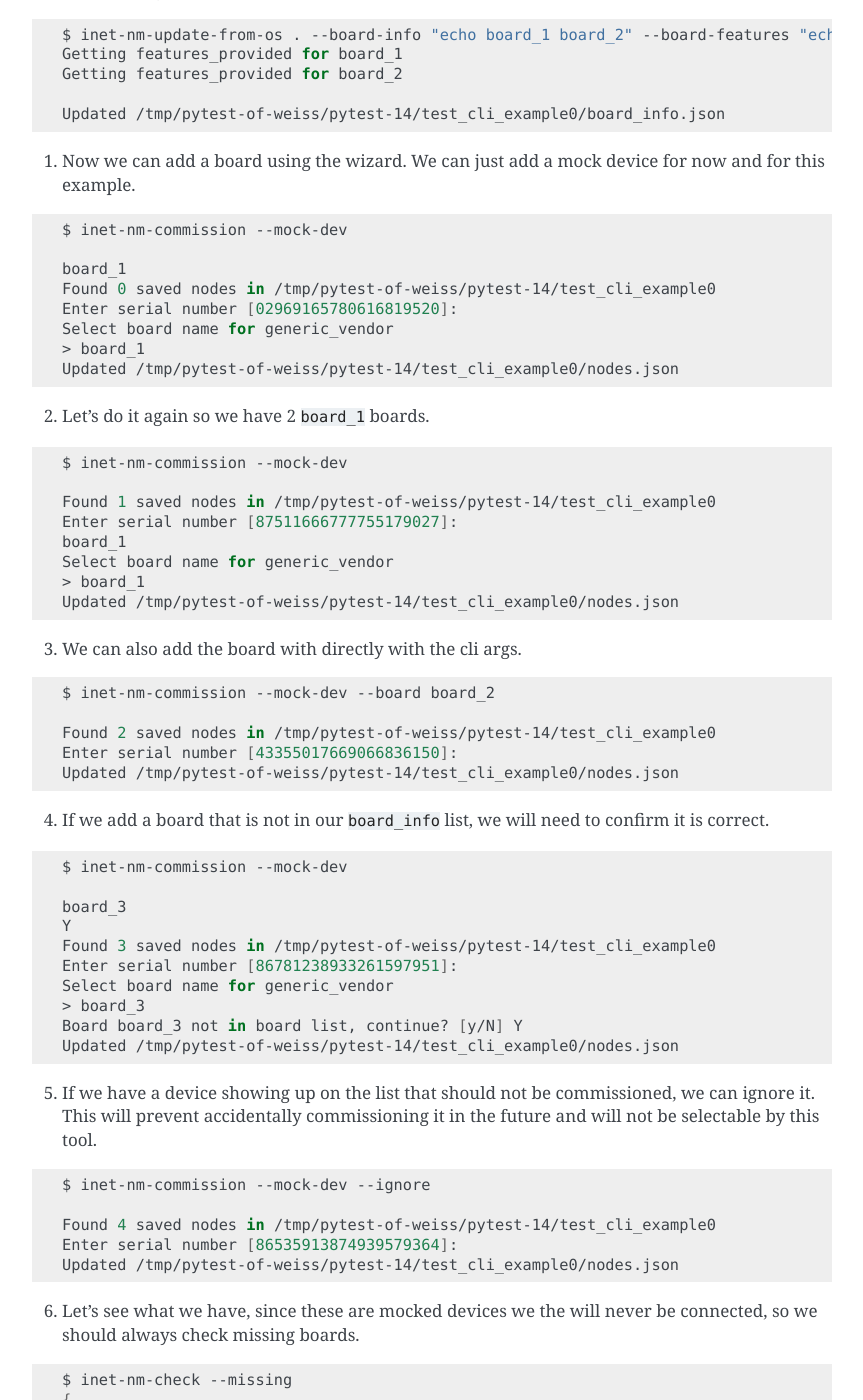
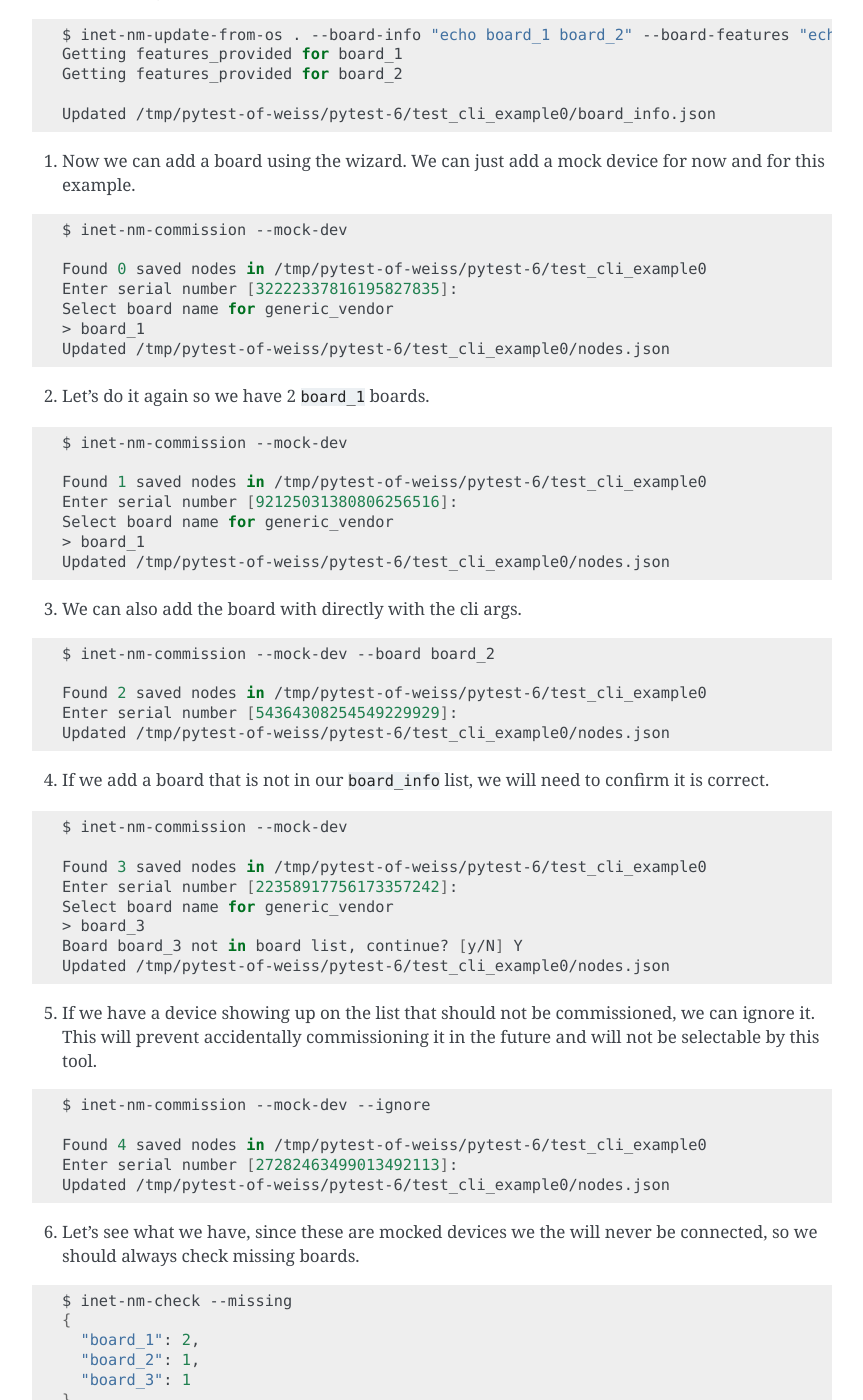
Before and after one commit to inetrg/inet-nm, a Sphinx documentation site: the page built from docs/cli-example.md, in a window 1280 px wide and 1400 px high, scrolled down 431 px. Shown: the whole window, without its empty margins (338-1201 px from the left). Built offline with Sphinx 7.4.7, drawn with Linux system fonts in a browser that asks for light colours; some of the changed text lies outside the part shown.

Commit message:
doc(example): Update cli example

````diff
--- a/docs/cli-example.md
+++ b/docs/cli-example.md
@@ -13,63 +13,59 @@
 Getting features_provided for board_1
 Getting features_provided for board_2
 
-Updated /tmp/pytest-of-weiss/pytest-14/test_cli_example0/board_info.json
+Updated /tmp/pytest-of-weiss/pytest-6/test_cli_example0/board_info.json
 ```
 
 1. Now we can add a board using the wizard. We can just add a mock device for now and for this example.
 ```bash
 $ inet-nm-commission --mock-dev
 
-board_1
-Found 0 saved nodes in /tmp/pytest-of-weiss/pytest-14/test_cli_example0
-Enter serial number [02969165780616819520]:
+Found 0 saved nodes in /tmp/pytest-of-weiss/pytest-6/test_cli_example0
+Enter serial number [32222337816195827835]:
 Select board name for generic_vendor
 > board_1
-Updated /tmp/pytest-of-weiss/pytest-14/test_cli_example0/nodes.json
+Updated /tmp/pytest-of-weiss/pytest-6/test_cli_example0/nodes.json
 ```
 
 2. Let's do it again so we have 2 `board_1` boards.
 ```bash
 $ inet-nm-commission --mock-dev
 
-Found 1 saved nodes in /tmp/pytest-of-weiss/pytest-14/test_cli_example0
-Enter serial number [87511666777755179027]:
-board_1
+Found 1 saved nodes in /tmp/pytest-of-weiss/pytest-6/test_cli_example0
+Enter serial number [92125031380806256516]:
 Select board name for generic_vendor
 > board_1
-Updated /tmp/pytest-of-weiss/pytest-14/test_cli_example0/nodes.json
+Updated /tmp/pytest-of-weiss/pytest-6/test_cli_example0/nodes.json
 ```
 
 3. We can also add the board with directly with the cli args.
 ```bash
 $ inet-nm-commission --mock-dev --board board_2
 
-Found 2 saved nodes in /tmp/pytest-of-weiss/pytest-14/test_cli_example0
-Enter serial number [43355017669066836150]:
-Updated /tmp/pytest-of-weiss/pytest-14/test_cli_example0/nodes.json
+Found 2 saved nodes in /tmp/pytest-of-weiss/pytest-6/test_cli_example0
+Enter serial number [54364308254549229929]:
+Updated /tmp/pytest-of-weiss/pytest-6/test_cli_example0/nodes.json
 ```
 
 4. If we add a board that is not in our `board_info` list, we will need to confirm it is correct.
 ```bash
 $ inet-nm-commission --mock-dev
 
-board_3
-Y
-Found 3 saved nodes in /tmp/pytest-of-weiss/pytest-14/test_cli_example0
-Enter serial number [86781238933261597951]:
+Found 3 saved nodes in /tmp/pytest-of-weiss/pytest-6/test_cli_example0
+Enter serial number [22358917756173357242]:
 Select board name for generic_vendor
 > board_3
 Board board_3 not in board list, continue? [y/N] Y
-Updated /tmp/pytest-of-weiss/pytest-14/test_cli_example0/nodes.json
+Updated /tmp/pytest-of-weiss/pytest-6/test_cli_example0/nodes.json
 ```
 
 5. If we have a device showing up on the list that should not be commissioned, we can ignore it.  This will prevent accidentally commissioning it in the future and will not be selectable by this tool.
 ```bash
 $ inet-nm-commission --mock-dev --ignore
 
-Found 4 saved nodes in /tmp/pytest-of-weiss/pytest-14/test_cli_example0
-Enter serial number [86535913874939579364]:
-Updated /tmp/pytest-of-weiss/pytest-14/test_cli_example0/nodes.json
+Found 4 saved nodes in /tmp/pytest-of-weiss/pytest-6/test_cli_example0
+Enter serial number [27282463499013492113]:
+Updated /tmp/pytest-of-weiss/pytest-6/test_cli_example0/nodes.json
 ```
 
 6. Let's see what we have, since these are mocked devices we the will never be connected, so we should always check missing boards.
@@ -147,9 +143,9 @@
 ```bash
 $ inet-nm-exec "printenv | grep NM_" --missing --boards board_2
 NODE:0:BOARD:board_2: NM_BOARD=board_2
-NODE:0:BOARD:board_2: NM_CONFIG_DIR=/tmp/pytest-of-weiss/pytest-14/test_cli_example0
-NODE:0:BOARD:board_2: NM_SERIAL=43355017669066836150
-NODE:0:BOARD:board_2: NM_UID=4fce53f09240bdac3c65d00e4c9862ff
+NODE:0:BOARD:board_2: NM_CONFIG_DIR=/tmp/pytest-of-weiss/pytest-6/test_cli_example0
+NODE:0:BOARD:board_2: NM_SERIAL=54364308254549229929
+NODE:0:BOARD:board_2: NM_UID=64e2bc87b1da708bec2e2b8d1eaad15d
 NODE:0:BOARD:board_2: NM_PORT=Unknown
 NODE:0:BOARD:board_2: NM_IDX=0
 ```
@@ -253,13 +249,13 @@
 Getting features_provided for board_2
 Getting features_provided for board_3
 
-Updated /tmp/pytest-of-weiss/pytest-14/test_cli_example0/board_info.json
+Updated /tmp/pytest-of-weiss/pytest-6/test_cli_example0/board_info.json
 ```
 
 28. Well we can updated the nodes cache in a separate step, no need to re-commission.
 ```bash
 $ inet-nm-update-commissioned
-Updated /tmp/pytest-of-weiss/pytest-14/test_cli_example0/nodes.json
+Updated /tmp/pytest-of-weiss/pytest-6/test_cli_example0/nodes.json
 ```
 
 29. Now we can see the new feature and board is available.
@@ -272,41 +268,41 @@
 
 30. The default environment is namespaced with `NM_` but how about being able to setup a custom environment... Well, we can do that too! Let's start with just adding an env variable to all node environments. This will apply to all commissioned nodes and any future commissioned nodes. Take special note of the escape characters and brackets. Just something like `\$VAR` will not work, `\${VAR}` is needed.
 ```bash
-$ inet-nm-export MY_CUSTOM_BOARD_ENV_VAR \\${NM_BOARD} --apply-to-shared
-Added MY_CUSTOM_BOARD_ENV_VAR=\${NM_BOARD} to shared env vars
-Written to /tmp/pytest-of-weiss/pytest-14/test_cli_example0/env.json
+$ inet-nm-export MY_CUSTOM_BOARD_ENV_VAR \${NM_BOARD} --apply-to-shared
+Added MY_CUSTOM_BOARD_ENV_VAR=${NM_BOARD} to shared env vars
+Written to /tmp/pytest-of-weiss/pytest-6/test_cli_example0/env.json
 ```
 
 31. Apply a pattern to select only some boards or features.
 ```bash
 $ inet-nm-export MY_CUSTOM_SETTING 1 --apply-pattern --missing --feat-filter feature_board_3
 Added patterns: {'key': 'MY_CUSTOM_SETTING', 'val': '1', 'boards': None, 'feat_filter': ['feature_board_3'], 'feat_eval': None}
-Written to /tmp/pytest-of-weiss/pytest-14/test_cli_example0/env.json
+Written to /tmp/pytest-of-weiss/pytest-6/test_cli_example0/env.json
 ```
 
 32. The pattern has higher priority than the shared env vars. Let's overwrite the shared variable for board 2
 ```bash
 $ inet-nm-export MY_CUSTOM_BOARD_ENV_VAR board_2 --apply-pattern --missing --boards board_2
 Added patterns: {'key': 'MY_CUSTOM_BOARD_ENV_VAR', 'val': 'board_2', 'boards': ['board_2'], 'feat_filter': None, 'feat_eval': None}
-Written to /tmp/pytest-of-weiss/pytest-14/test_cli_example0/env.json
+Written to /tmp/pytest-of-weiss/pytest-6/test_cli_example0/env.json
 ```
 
 33. Finally we can apply env vars to specific nodes. This is based on the UID, therefor commissioning new nodes will not contain these env vars. This has the highest priority.
 ```bash
 $ inet-nm-export MY_CUSTOM_NODE_HAS_SPECIAL_HARDWARE_FLAG 1 --missing --boards board_1 --skip-dups
-Added MY_CUSTOM_NODE_HAS_SPECIAL_HARDWARE_FLAG=1 to env vars for nodes {'132108dcb09bf1ca0d90cfd8befd3746'}
-Written to /tmp/pytest-of-weiss/pytest-14/test_cli_example0/env.json
+Added MY_CUSTOM_NODE_HAS_SPECIAL_HARDWARE_FLAG=1 to env vars for nodes {'ec70ea08941fe55d115e3daa2dafc6c3'}
+Written to /tmp/pytest-of-weiss/pytest-6/test_cli_example0/env.json
 ```
 
 34. Now we can check each environment.
 ```bash
 $ inet-nm-exec "printenv | grep MY_CUSTOM" --missing
-NODE:0:BOARD:board_1: MY_CUSTOM_BOARD_ENV_VAR=\${NM_BOARD}
+NODE:0:BOARD:board_1: MY_CUSTOM_BOARD_ENV_VAR=${NM_BOARD}
 NODE:0:BOARD:board_1: MY_CUSTOM_NODE_HAS_SPECIAL_HARDWARE_FLAG=1
-NODE:1:BOARD:board_1: MY_CUSTOM_BOARD_ENV_VAR=\${NM_BOARD}
+NODE:1:BOARD:board_1: MY_CUSTOM_BOARD_ENV_VAR=${NM_BOARD}
 NODE:2:BOARD:board_2: MY_CUSTOM_BOARD_ENV_VAR=board_2
 NODE:3:BOARD:board_3: MY_CUSTOM_SETTING=1
-NODE:3:BOARD:board_3: MY_CUSTOM_BOARD_ENV_VAR=\${NM_BOARD}
+NODE:3:BOARD:board_3: MY_CUSTOM_BOARD_ENV_VAR=${NM_BOARD}
 ```
 
 35. Let's say I want to check the state of my boards. I can see a nice table of what is available, used, and missing.
````
Also changed, not shown: other parts of docs/cli-example.md (+4 -4 lines).
